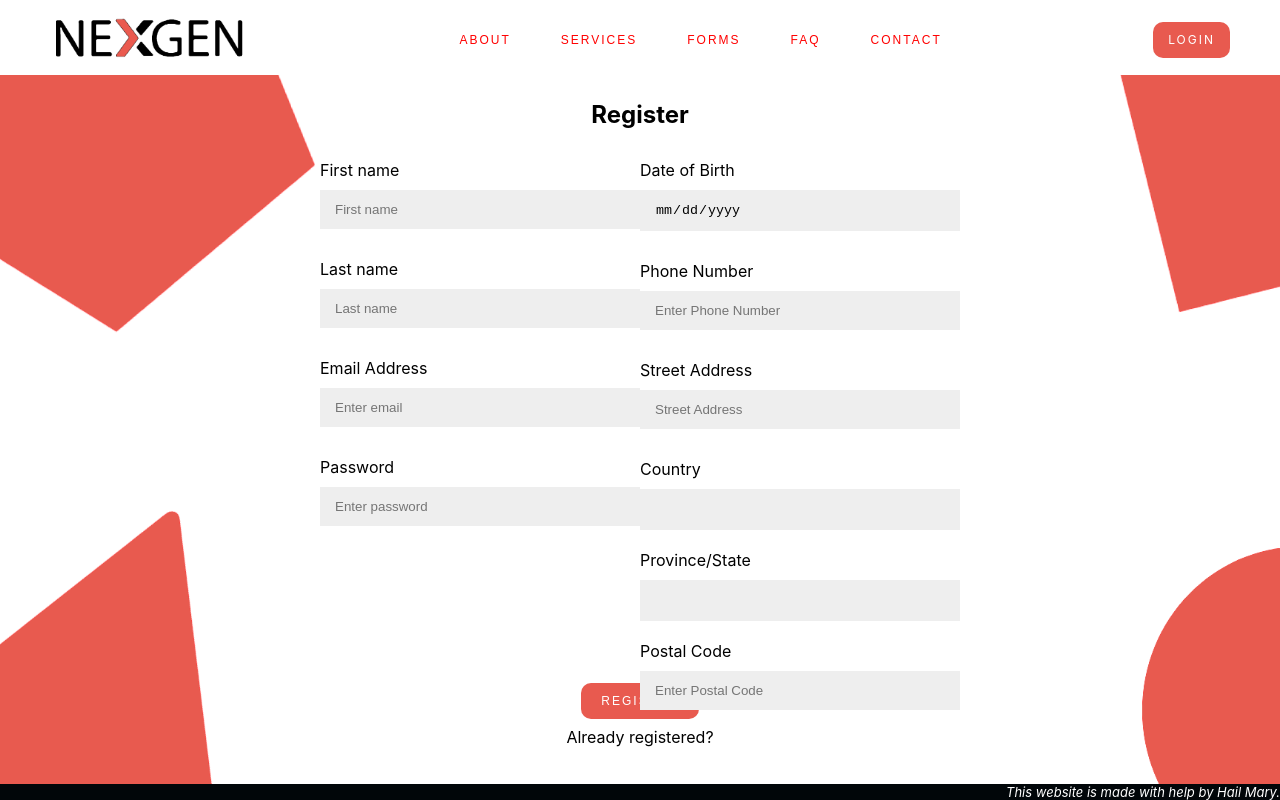
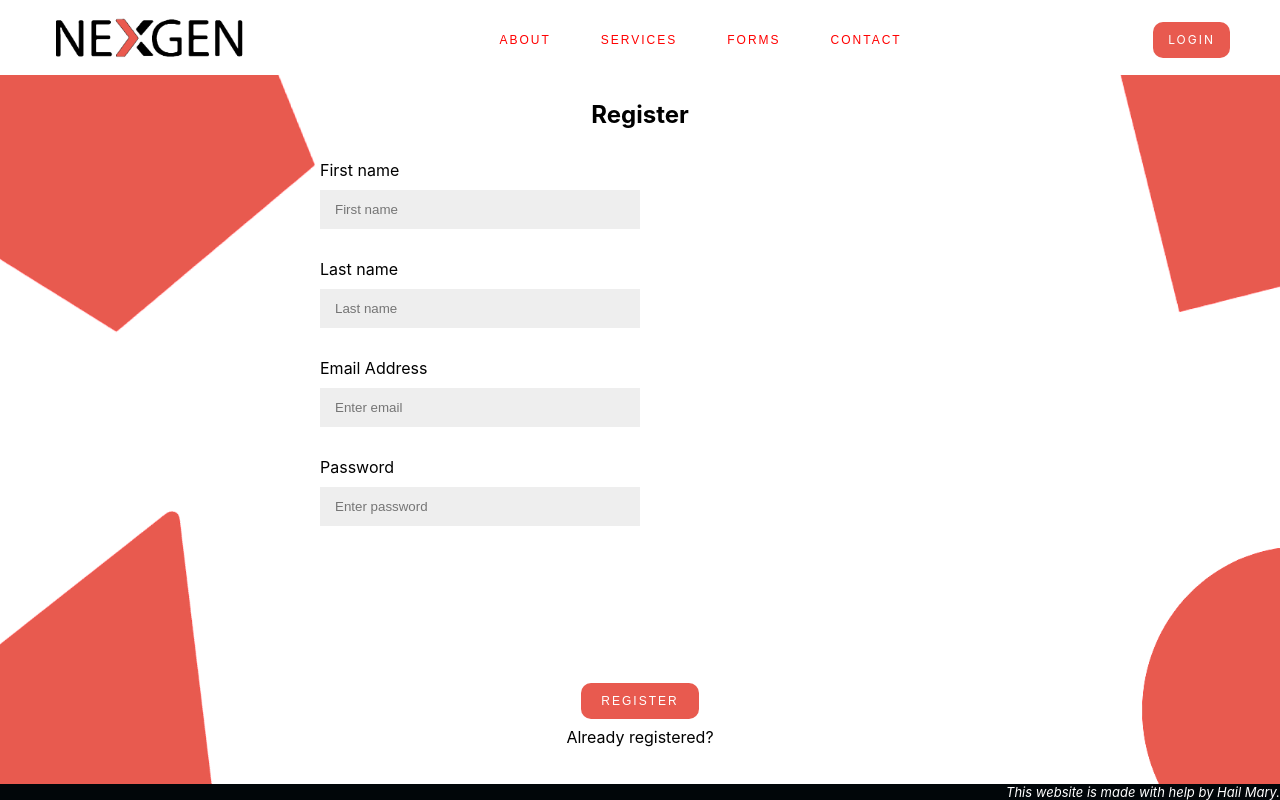
Before and after one commit to HailMaryProj304/HailMary, a React (Create React App) app in the folder projectnexgenfinancial/: page /RegisterAdmin in a window 1280 px wide. Built offline with nearby package versions, Linux system fonts and the light colour scheme.

Commit message:
Functionality for list clients and deleting and adding summaries to them done but heading in table repeats for every client

```diff
--- a/projectnexgenfinancial/src/Header.js
+++ b/projectnexgenfinancial/src/Header.js
@@ -12,7 +12,6 @@ function Header() {
           <a className="navigation-item w-nav-link"><Link to="/about">About</Link></a>
           <a className="navigation-item w-nav-link"><Link to="/services">Services</Link></a>
           <a className="navigation-item w-nav-link">Forms</a>
-          <a className="navigation-item w-nav-link">FAQ</a>
           <a className="navigation-item w-nav-link"><Link to="/contact">Contact</Link></a>
         </div>
         <a><Link to="/login" className="button w-inline-block">Login</Link></a>
--- a/projectnexgenfinancial/src/components/ClientList.js
+++ b/projectnexgenfinancial/src/components/ClientList.js
@@ -1,35 +1,80 @@
-import React from 'react';
+import React, {useState, useEffect} from 'react';
+import Axios from 'axios';
 import axios from 'axios';
 
-export default function ClientList() {
-    var clientList;
-    axios.get("http://localhost:8080/clients/allClients")
-    .then((response) => {
-        clientList = response.data;
-        const clientList = JSON.parse(clientList);
-        console.log(clientList);
+var test = "NOT WORKING";
+
+function ClientList() {
+    const [result, setResult] = useState([]);
+    const [URL, setURL] = useState({
+      summary_id: "",
+      client: "",
+      path: "",
+    });
+
+  function deleteClient(client, e) {
+    e.preventDefault();
+    console.log(client);
+    axios.put("http://localhost:8080/clients/delete", client)
+    window.location.reload();
+  }
+
+  function updatePath(client, e) {
+    e.preventDefault();
+    setURL({
+      summary_id: client.client_id,
+      client: client,
+      path: e.target.value,
     })
+  }
+
+  function updateSummary() {
+    console.log("added summary?")
+    axios.post("http://localhost:8080/summary/RegisterSummary/", URL)
+  }
+
+   const getUsers = async () => {
+      const response = await Axios("http://localhost:8080/clients/allClients");
+      setResult(response.data);
+        //console.log(list)
+    }
+
+  useEffect( () => {
+    console.log(result);
+  }, [result])
+
+  useEffect( () => {
+    getUsers();
+  }, [])
+
     return (
         <div>
-           {/* <table>
-          <tbody>
-            <tr>
-              <th>First name</th>
-              <th>Last Name</th>
-              <th>Email</th>
-              <th>Phone Number</th>
-              </tr>
-            {clientList.map(item => (
-
-              <tr key={item.client_id}>
-                <td>{item.first_name}</td>
-                <td>{item.last_name}</td>
-                <td>{item.email}</td>
-                <td>{item.phone_number}</td>
-              </tr>
-            ))}
-          </tbody>
-        </table> */}
+          {console.log(URL)}
+            {result&&result.map(client => {
+              return (
+                <form>
+                <table>
+                    <tbody>
+                      <tr>
+                        <th>Client Name</th>
+                        <th>Client Email</th>
+                        <th>Delete Client</th>
+                        <th>Insert Summary</th>
+                        <th>Submit</th>
+                      </tr>
+                      <tr>
+                      <td key={client.client_id}>{client.first_name + " " +  client.last_name}</td>
+                      <td>{client.email}</td>
+                      <td><button onClick={(e) => deleteClient(client, e)}>Delete Client</button></td>
+                      <td><input type="text" onChange={(e) => updatePath(client, e)}/></td>
+                      <td><input type="button" value="Update Summary" onClick={(e) => updateSummary(e)}/></td>
+                  </tr>
+                  </tbody>
+                </table>
+                </form>
+              )
+            })}
         </div>
     )
 }
+export default ClientList
--- a/projectnexgenfinancial/src/components/RegisterAdmin.js
+++ b/projectnexgenfinancial/src/components/RegisterAdmin.js
@@ -8,14 +8,9 @@ function RegisterAdmin() {
 
   const [regDetails, setRegDetails] = useState({
     email: "",
+    role: 1,
     first_name: "",
     last_name: "",
-    dob: "",
-    phone_number: "",
-    street_address: "",
-    prov: "",
-    country: "",
-    postal_code: "",
     password: "",
   });
   const [error, setError] = useState(null);
@@ -30,7 +25,7 @@ function RegisterAdmin() {
             setError("")
             console.log("TEST1")
             history.push("/login");
-            return <Redirect to= 'src\Login.js' />
+            return <Redirect to= 'src\components\AdminPage' />
         }, (error) => {
           console.log("Email is Taken")
             setError("Email is taken")
@@ -98,173 +93,6 @@ function RegisterAdmin() {
               />
             </div>
           </div>
-          <div className="split right">
-            <div className="form-group">
-              <label>Date of Birth</label>
-              <input
-                type="date"
-                className="form-control"
-                placeholder="Enter Date of Birth"
-                required
-                onChange={(e) =>
-                  setRegDetails({ ...regDetails, dob: e.target.value })
-                }
-                value={regDetails.dob}
-              />
-            </div>
-            <div className="form-group">
-              <label>Phone Number</label>
-              <input
-                type="tel"
-                className="form-control"
-                placeholder="Enter Phone Number"
-                pattern="[0-9]{10}"
-                required
-                onChange={(e) =>
-                  setRegDetails({ ...regDetails, phone_number: e.target.value })
-                }
-                value={regDetails.phone_number}
-              />
-            </div>
-            <div className="form-group">
-              <label>Street Address</label>
-              <input
-                type="text"
-                className="form-control"
-                placeholder="Street Address"
-                required
-                onChange={(e) =>
-                  setRegDetails({
-                    ...regDetails,
-                    street_address: e.target.value,
-                  })
-                }
-                value={regDetails.street_address}
-              />
-            </div>
-            <div className="form-group" style={{ marginBottom: "20px" }}>
-              <label>Country </label>
-              <br />
-              <select
-                name="country"
-                id="country"
-                className="select-item"
-                required
-                onChange={(e) =>
-                  setRegDetails({ ...regDetails, country: e.target.value })
-                }
-                value={regDetails.country}
-              >
-                <option selected=""> </option>
-                <option value="Canada">Canada</option>
-                <option value="USA">USA</option>
-              </select>
-              {/* <input type="text" className="form-control" placeholder="Enter Country" /> */}
-            </div>
-            <div
-              className="form-group"
-              id="provCodes"
-              style={{ marginBottom: "20px" }}
-            >
-              <label>Province/State</label>
-              <br />
-              <select
-                name="provState"
-                id="provState"
-                className="select-item"
-                required
-                onChange={(e) =>
-                  setRegDetails({ ...regDetails, prov: e.target.value })
-                }
-                value={regDetails.prov}
-              >
-                <optgroup label="Province">
-                  <option selected=""> </option>
-                  <option value="AB">AB</option>
-                  <option value="BC">BC</option>
-                  <option value="MB">MB</option>
-                  <option value="NB">NB</option>
-                  <option value="NL">NL</option>
-                  <option value="NT">NT</option>
-                  <option value="NS">NS</option>
-                  <option value="NU">NU</option>
-                  <option value="ON">ON</option>
-                  <option value="PE">PE</option>
-                  <option value="QC">QC</option>
-                  <option value="SK">SK</option>
-                  <option value="YT">YT</option>
-                </optgroup>
-                <optgroup label="State">
-                  <option value="AL">AL</option> //Alabama
-                  <option value="AK">AK</option> //Alaska
-                  <option value="AZ">AZ</option> //Arizona
-                  <option value="AR">AR</option> //Arkansas
-                  <option value="CA">CA</option> //California
-                  <option value="CO">CO</option> //Colorado
-                  <option value="CT">CT</option> //Connecticut
-                  <option value="DE">DE</option> //Delaware
-                  <option value="DC">DC</option> //District of Columbia
-                  <option value="FL">FL</option> //Florida
-                  <option value="GA">GA</option> //Georgia
-                  <option value="HI">HI</option> //Hawaii
-                  <option value="ID">ID</option> //Idaho
-                  <option value="IL">IL</option> //Illinois
-                  <option value="IN">IN</option> //Indiana
-                  <option value="IA">IA</option> //Iowa
-                  <option value="KS">KS</option> //Kansas
-                  <option value="KY">KY</option> //Kentucky
-                  <option value="LA">LA</option> //Louisiana
-                  <option value="ME">ME</option> //Maine
-                  <option value="MD">MD</option> //Maryland
-                  <option value="MA">MA</option> //Massachusetts
-                  <option value="MI">MI</option> //Michigan
-                  <option value="MN">MN</option> //Minnesota
-                  <option value="MS">MS</option> //Mississippi
-                  <option value="MO">MO</option> //Missouri
-                  <option value="MT">MT</option> //Montana
-                  <option value="NE">NE</option> //Nebraska
-                  <option value="NV">NV</option> //Nevada
-                  <option value="NH">NH</option> //New Hampshire
-                  <option value="NJ">NJ</option> //New Jersey
-                  <option value="NM">NM</option> //New Mexico
-                  <option value="NY">NY</option> //New York
-                  <option value="NC">NC</option> //North Carolina
-                  <option value="ND">ND</option> //North Dakota
-                  <option value="OH">OH</option> //Ohio
-                  <option value="OK">OK</option> //Oklahoma
-                  <option value="OR">OR</option> //Oregon
-                  <option value="PA">PA</option> //Pennsylvania
-                  <option value="PR">PR</option> //Puerto Rico
-                  <option value="RI">RI</option> //Rhode Island
-                  <option value="SC">SC</option> //South Carolina
-                  <option value="SD">SD</option> //South Dakota
-                  <option value="TN">TN</option> //Tennessee
-                  <option value="TX">TX</option> //Texas
-                  <option value="UT">UT</option> //Utah
-                  <option value="VT">VT</option> //Vermont
-                  <option value="VI">VI</option> //Virgin Islands
-                  <option value="VA">VA</option> //Virginia
-                  <option value="WA">WA</option> //Washington
-                  <option value="WV">WV</option> //West Virginia
-                  <option value="WI">WI</option> //Wisconsin
-                  <option value="WY">WY</option> //Wyoming
-                </optgroup>
-              </select>
-            </div>
-            <div className="form-group">
-              <label>Postal Code </label>
-              <input
-                type="text"
-                className="form-control"
-                placeholder="Enter Postal Code"
-                maxLength="6"
-                onChange={(e) =>
-                  setRegDetails({ ...regDetails, postal_code: e.target.value })
-                }
-                value={regDetails.postal_code}
-              />
-            </div>
-          </div>
           <div className="register-button">
             <input type="submit" className="button" value="Register"></input>
             <p>
```
